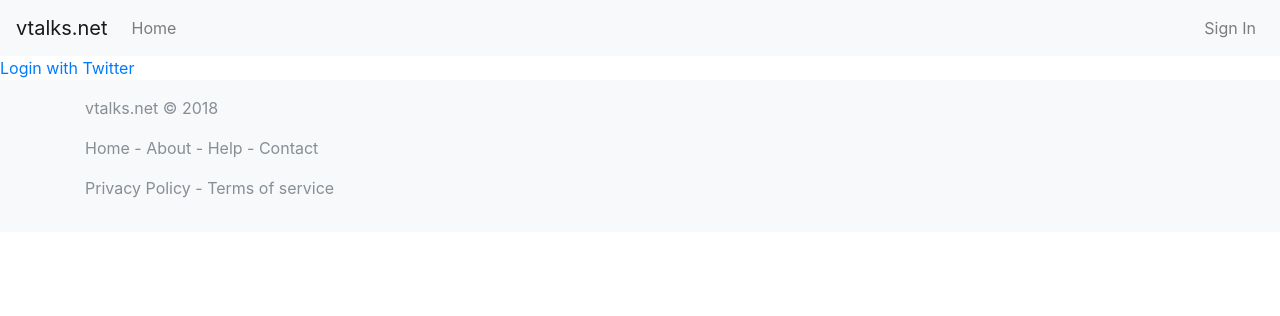
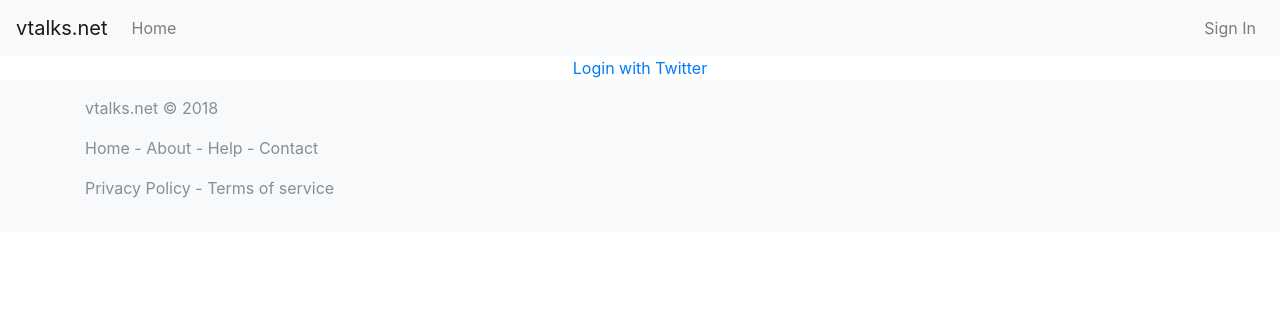
Before and after one commit to vtalks/vtalks.net, a Django app: page /auth/login in a window 1280 px wide. Shown: the top 316 px of the page. Run offline with Django 3.2, Linux system fonts and the light colour scheme; some libraries are stand-ins or nearby versions.

Commit message:
better login page

```diff
--- a/web/templates/login.html
+++ b/web/templates/login.html
@@ -1,4 +1,8 @@
 {% extends "layouts/default.html" %}
 {% block content %}
-<a href="{% url 'user_profile:auth_twitter' %}">Login with Twitter</a>
+<main role="main">
+    <div class="container text-center">
+        <a href="{% url 'user_profile:auth_twitter' %}">Login with Twitter</a>
+    </div>
+</main>
 {% endblock %}
```
